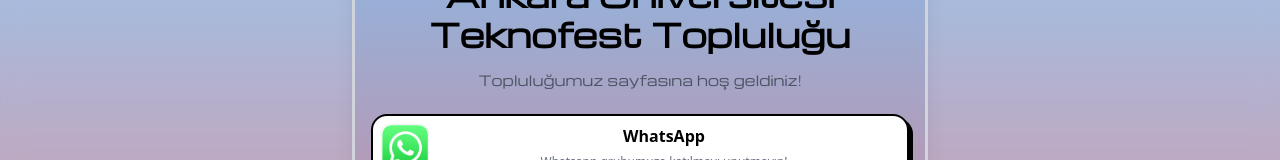
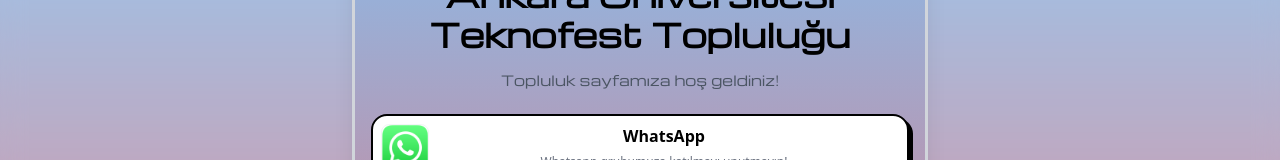
Before and after one commit to HasanGulmezz/AnkaraUniTeknofest-Links, a React (Vite) app: page / in a window 1280 px wide. Shown: the part 181-341 px from the top of the page. Built offline with nearby package versions, Linux system fonts and the light colour scheme.

Commit message:
Spelling mistake fixed

```diff
--- a/src/data/content.js
+++ b/src/data/content.js
@@ -1,6 +1,6 @@
 export const profileData = {
   name: "Ankara Üniversitesi Teknofest Topluluğu",
-  bio: ["Topluluğumuz sayfasına hoş geldiniz!"],
+  bio: ["Topluluk sayfamıza hoş geldiniz!"],
   image: "/logos/Logo-Son.png",
 };
 
```
